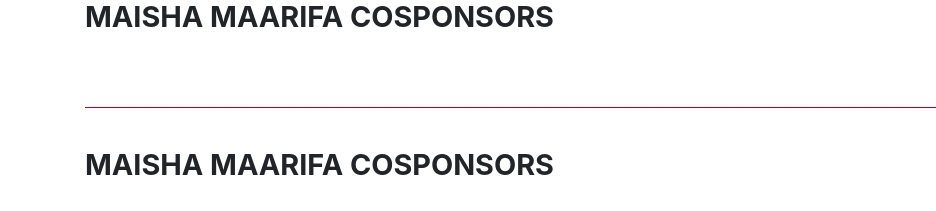
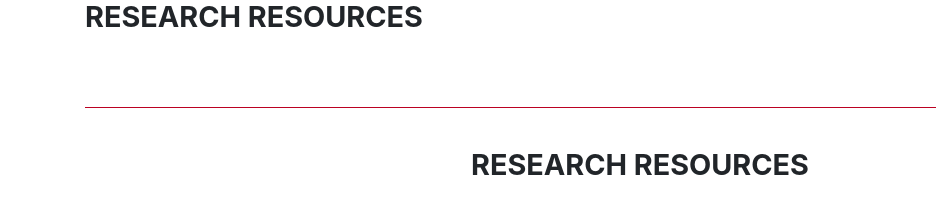
Before and after one commit to nelsonkimaiga/bookish-rotary-phone, a plain HTML site: page research-resources.html in a window 1280 px wide. Shown: the top 211 px of the page, 0-936 px from the left. Drawn offline with nearby package versions, Linux system fonts and the light colour scheme.

Commit message:
rectify naming

```diff
--- a/research-resources.html
+++ b/research-resources.html
@@ -19,7 +19,7 @@
 <body>
     <!-- resource view grid -->
     <div class="container">
-        <h4 class="display-4 text-lg-left font-weight-bold" style="font-size: 180%">MAISHA MAARIFA COSPONSORS</h4>
+        <h4 class="display-4 text-lg-left font-weight-bold" style="font-size: 180%">RESEARCH RESOURCES</h4>
         <!-- social share buttons -->
         <div class="row justify-content-end">
             <div class="col-3">
@@ -37,7 +37,7 @@
         <br>
         <hr style="background-color: #D00126;">
         <br>
-        <h4 class="display-4 text-lg-left font-weight-bold" style="font-size: 180%">MAISHA MAARIFA COSPONSORS</h4>
+        <h4 class="display-4 text-lg-center font-weight-bold" style="font-size: 180%">RESEARCH RESOURCES</h4>
         <br>
         <div class="row">
             <div class="col">
```
